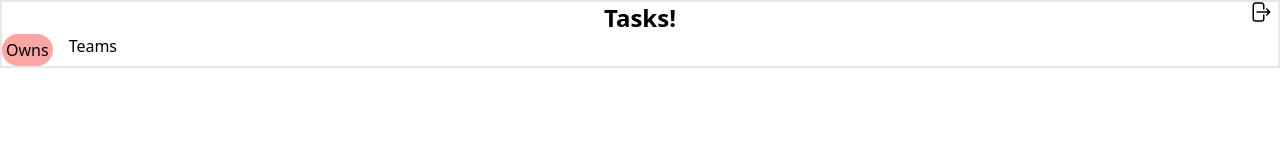
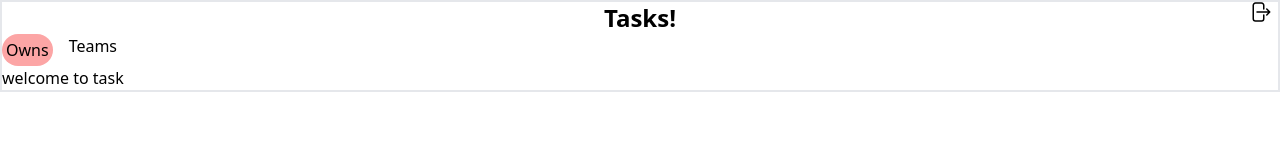
Before and after one commit to funzd/tasks, a Next.js app: page / in a window 1280 px wide. Shown: the top 160 px of the page. Built offline with nearby package versions, Linux system fonts and the light colour scheme.

Commit message:
refactor home/.

```diff
--- a/src/app/page.jsx
+++ b/src/app/page.jsx
@@ -1,6 +1,7 @@
 import Header from '../components/Header/index.jsx'
 const Home = () =>
 <>
+ welcome to task
 
 </>
 
```
